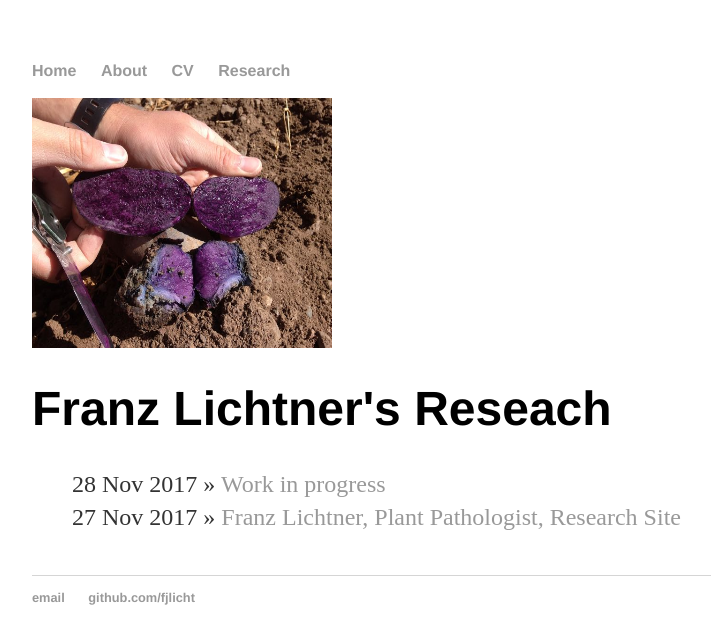
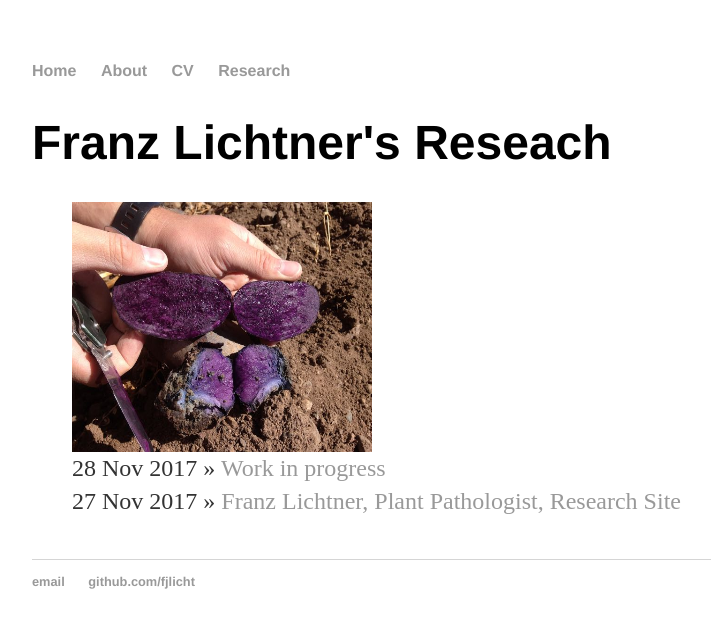
Before and after one commit to fjlicht/franzandanne.github.io, a Jekyll site: the page built from blog/index.html, in a window 1280 px wide. Shown: the top 644 px of the page, without its empty margins (160-871 px from the left). Built offline with Jekyll 4.4.1, drawn with Linux system fonts in a browser that asks for light colours.

Commit message:
Update index.html

```diff
--- a/blog/index.html
+++ b/blog/index.html
@@ -2,10 +2,9 @@
 layout: default
 title: Franz Lichtner's Reseach
 ---
-<IMG WIDTH="300" HEIGHT="250" src=/../images/IMG_2209.jpg align=center>
 	<h1>{{ page.title }}</h1>
 	<ul class="posts">
-
+<IMG WIDTH="300" HEIGHT="250" src=/../images/IMG_2209.jpg align=center>
 	  {% for post in site.posts %}
 	    <li><span>{{ post.date | date_to_string }}</span> » <a href="{{ post.url }}" title="{{ post.title }}">{{ post.title }}</a></li>
 	  {% endfor %}
```
